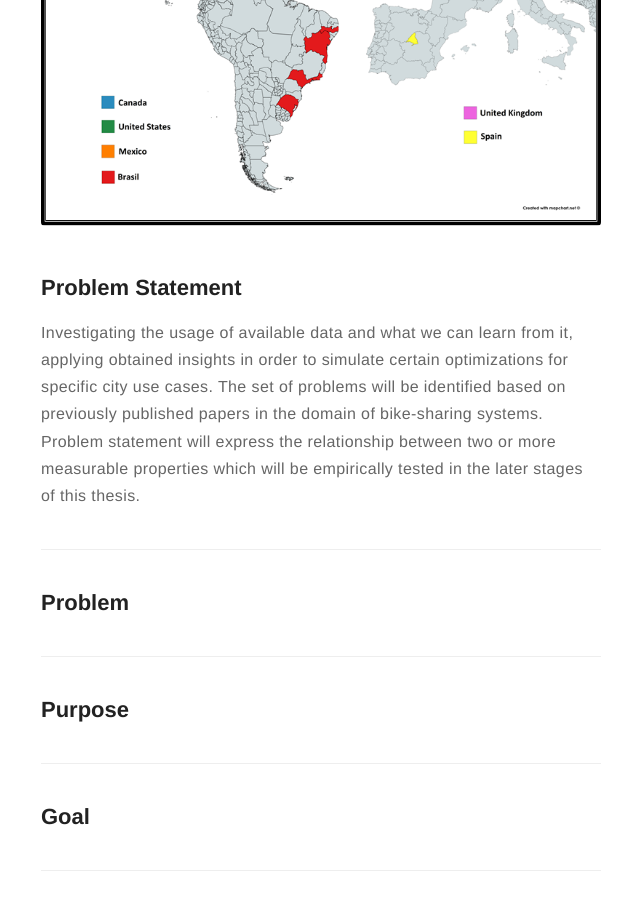
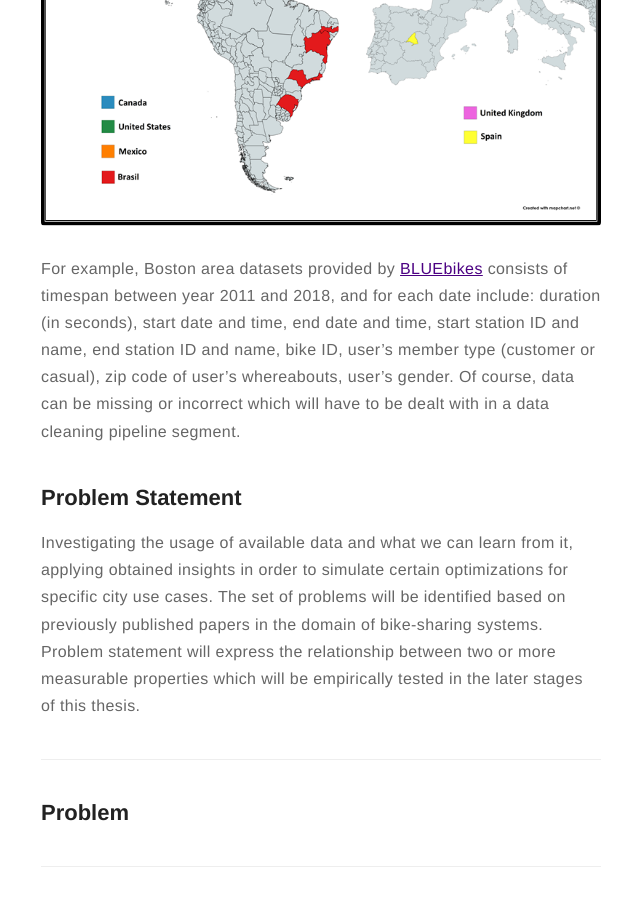
Before and after one commit to dljubenk/dljubenk.github.io, a Jekyll site: the page built from _posts/2019-02-01-project-description.markdown, in a window 1280 px wide and 900 px high, scrolled down 2289 px. Shown: the whole window, without its empty margins (319-959 px from the left). Built offline with Jekyll 4.4.1, drawn with Linux system fonts in a browser that asks for light colours; comment, search, counter and statistics services are not loaded.

Commit message:
Update 2019-02-01-project-description.markdown

```diff
--- a/_posts/2019-02-01-project-description.markdown
+++ b/_posts/2019-02-01-project-description.markdown
@@ -58,6 +58,10 @@ Datasets taken into consideration were collected from bike sharing systems corre
 
 ![Markdown Image][2]
 
+For example, Boston area datasets provided by [BLUEbikes](https://www.bluebikes.com/) consists of timespan between year 2011 and 2018, and for each date include: duration (in seconds), start date and time, end date and time, start station ID and name, end station ID and name, bike ID, user's member type (customer or casual), zip code of user's whereabouts, user's gender. Of course, data can be missing or incorrect which will have to be dealt with in a data cleaning pipeline segment.
+
+
+
 ## Problem Statement
 
 Investigating the usage of available data and what we can learn from it, applying obtained insights in order to simulate certain optimizations for specific city use cases. The set of problems will be identified based on previously published papers in the domain of bike-sharing systems.
```
